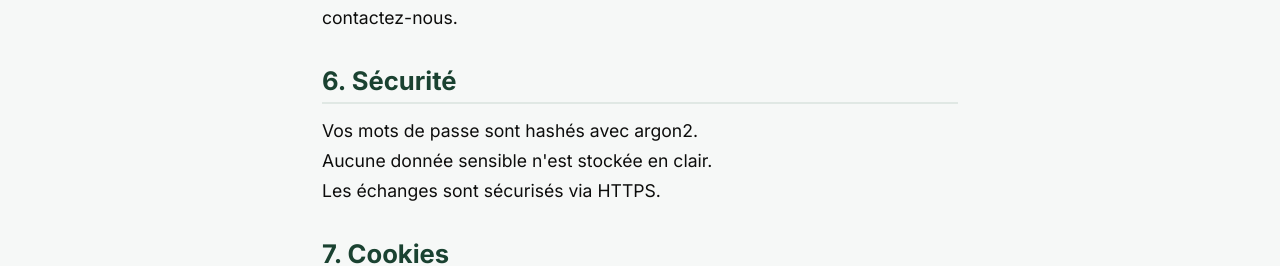
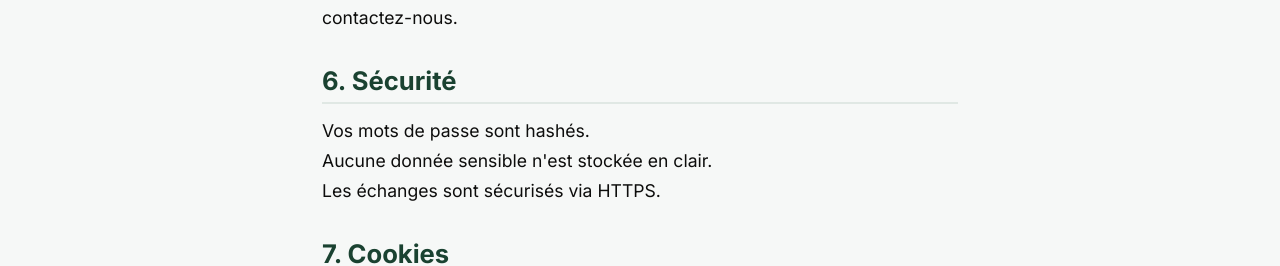
Before and after one commit to Quasrr/green-roots, a React (Vite) app in the folder client/: page /privacy-policy in a window 1280 px wide. Shown: the part 1247-1513 px from the top of the page. Built offline with nearby package versions, Linux system fonts and the light colour scheme; no server answers.

Commit message:
fix(client): update privacy policy - cancel argon2

```diff
--- a/client/src/components/PrivacyPolicy.tsx
+++ b/client/src/components/PrivacyPolicy.tsx
@@ -52,7 +52,7 @@ export default function PrivacyPolicy() {
 
             <section>
                 <h2>6. Sécurité</h2>
-                <p>Vos mots de passe sont hashés avec argon2. <br /> Aucune donnée sensible n'est stockée en clair. <br /> Les échanges sont sécurisés via HTTPS.</p>
+                <p>Vos mots de passe sont hashés. <br /> Aucune donnée sensible n'est stockée en clair. <br /> Les échanges sont sécurisés via HTTPS.</p>
             </section>
 
             <section>
```
